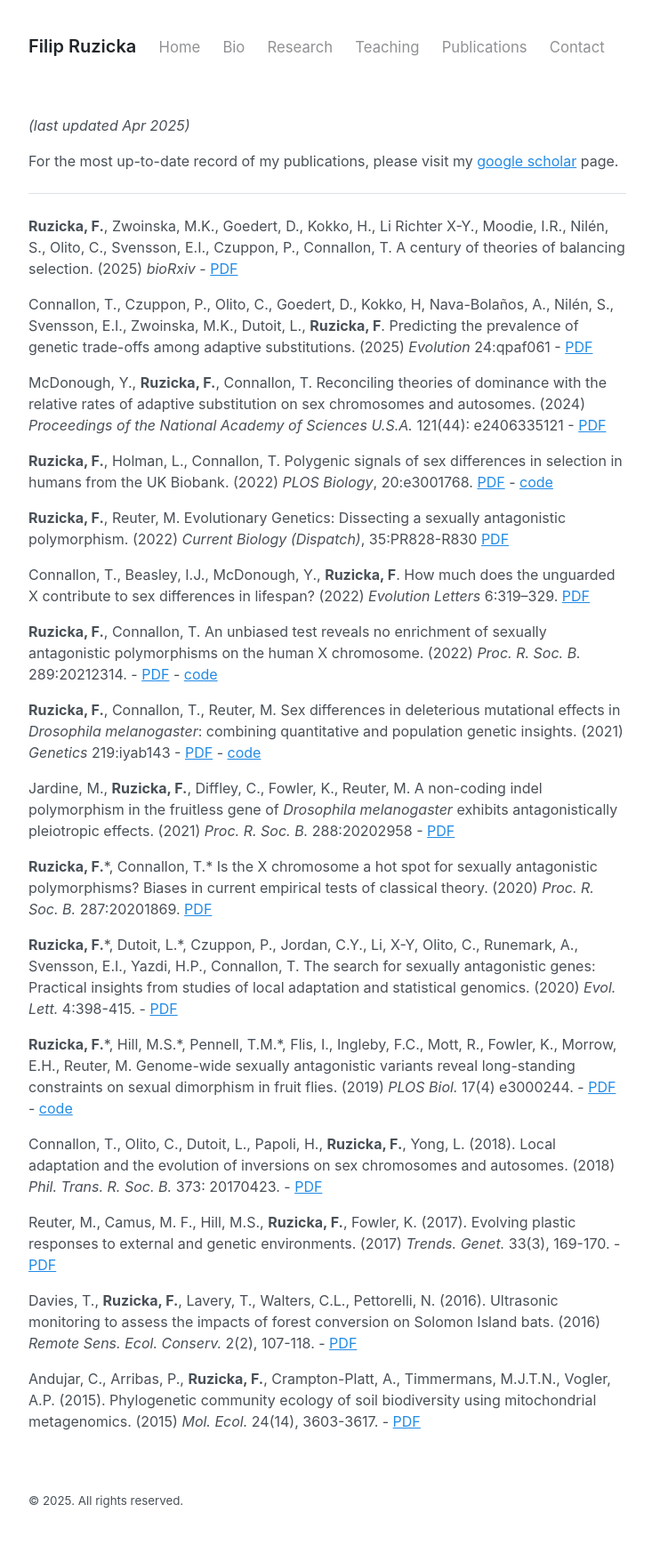
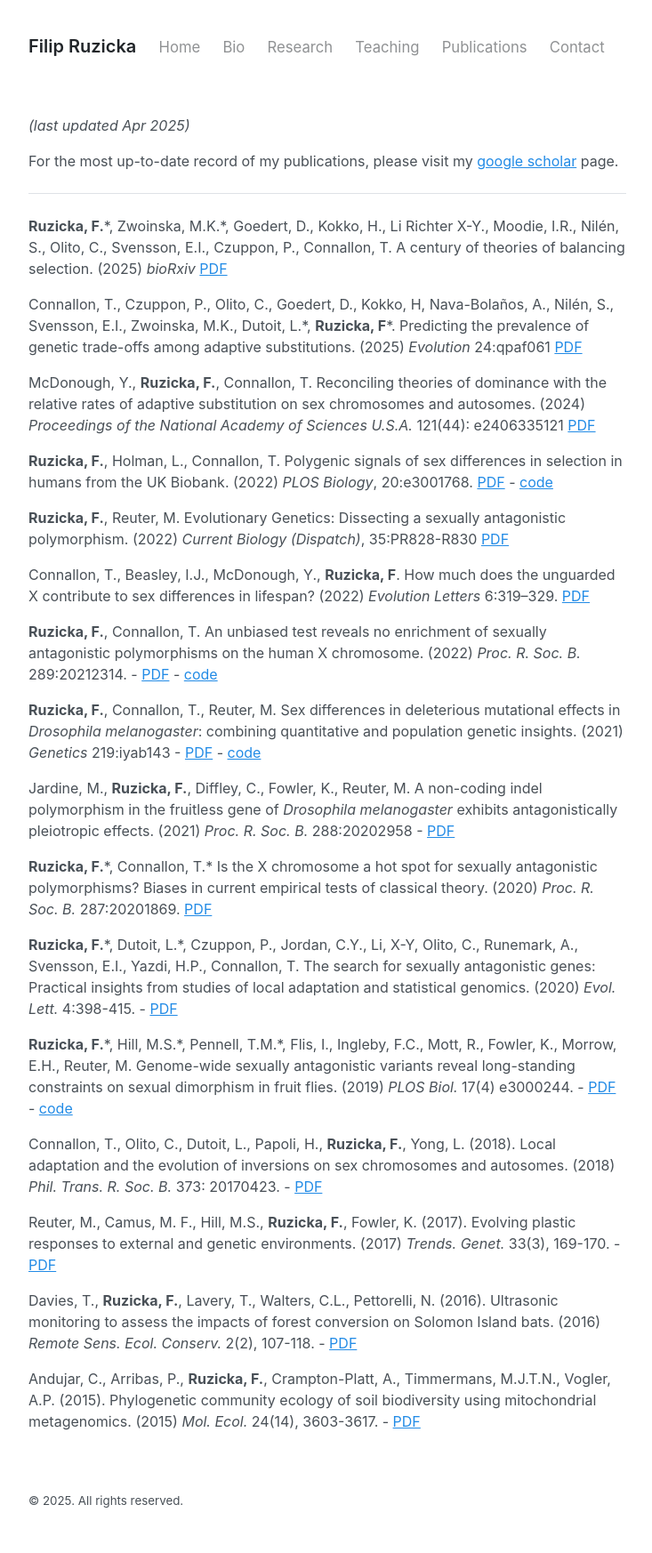
Before and after one commit to filruzicka/filruzicka.github.io, a Jekyll site: the page built from publications.md, in a window 1280 px wide. Shown: the whole page at 89% size, without its empty margins (272-1005 px from the left). Built offline with Jekyll 4.4.1, drawn with Linux system fonts in a browser that asks for light colours.

Commit message:
Committing

```diff
--- a/publications.md
+++ b/publications.md
@@ -8,11 +8,11 @@ For the most up-to-date record of my publications, please visit my [google schol
 
 -----
 
-**Ruzicka, F.**, Zwoinska, M.K., Goedert, D., Kokko, H., Li Richter X-Y., Moodie, I.R., Nilén, S., Olito, C., Svensson, E.I., Czuppon, P., Connallon, T. A century of theories of balancing selection. (2025) *bioRxiv* - [PDF](/assets/Ruzickaetal2025bioRxiv.pdf)
+**Ruzicka, F.**\*, Zwoinska, M.K.\*, Goedert, D., Kokko, H., Li Richter X-Y., Moodie, I.R., Nilén, S., Olito, C., Svensson, E.I., Czuppon, P., Connallon, T. A century of theories of balancing selection. (2025) *bioRxiv* [PDF](/assets/Ruzickaetal2025bioRxiv.pdf)
 
-Connallon, T., Czuppon, P., Olito, C., Goedert, D., Kokko, H, Nava-Bolaños, A., Nilén, S., Svensson, E.I., Zwoinska, M.K., Dutoit, L., **Ruzicka, F**. Predicting the prevalence of genetic trade-offs among adaptive substitutions. (2025) *Evolution* 24:qpaf061 - [PDF](/assets/Connallonetal2025Evolution.pdf)
+Connallon, T., Czuppon, P., Olito, C., Goedert, D., Kokko, H, Nava-Bolaños, A., Nilén, S., Svensson, E.I., Zwoinska, M.K., Dutoit, L.\*, **Ruzicka, F**\*. Predicting the prevalence of genetic trade-offs among adaptive substitutions. (2025) *Evolution* 24:qpaf061 [PDF](/assets/Connallonetal2025Evolution.pdf)
 
-McDonough, Y., **Ruzicka, F.**, Connallon, T. Reconciling theories of dominance with the relative rates of adaptive substitution on sex chromosomes and autosomes. (2024) *Proceedings of the National Academy of Sciences U.S.A.*  121(44): e2406335121 - [PDF](/assets/McDonoughetal2024PNAS.pdf)
+McDonough, Y., **Ruzicka, F.**, Connallon, T. Reconciling theories of dominance with the relative rates of adaptive substitution on sex chromosomes and autosomes. (2024) *Proceedings of the National Academy of Sciences U.S.A.*  121(44): e2406335121 [PDF](/assets/McDonoughetal2024PNAS.pdf)
 
 **Ruzicka, F.**, Holman, L., Connallon, T. Polygenic signals of sex differences in selection in humans from the UK Biobank. (2022) *PLOS Biology*, 20:e3001768. [PDF](/assets/Ruzickaetal2022PlosBiol.pdf) - [code](https://github.com/filipluca/Polygenic_SA_selection_in_the_UK_Biobank/)
 
```
